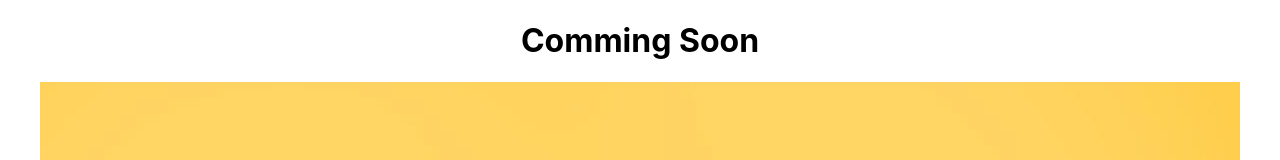
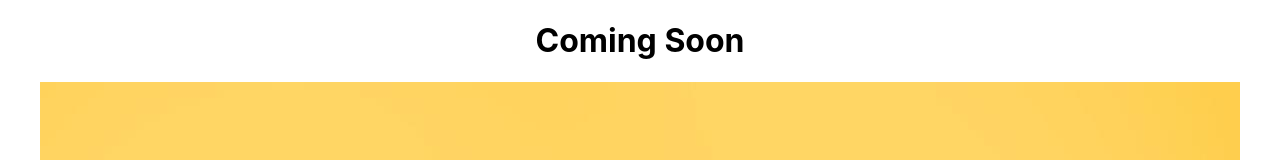
Before and after one commit to ayelet/petsitter-board, a React (Create React App) app in the folder client/: page / in a window 1280 px wide. Shown: the top 160 px of the page. Built offline with nearby package versions, Linux system fonts and the light colour scheme.

Commit message:
welcome page change

```diff
--- a/client/src/App.js
+++ b/client/src/App.js
@@ -4,7 +4,7 @@ import welcome from "./assets/img/welcome.jpg";
 function App() {
   return (
     <div className="App">
-      <h1>Comming Soon</h1>
+      <h1>Coming Soon</h1>
       <img src={welcome} alt="welcome"></img>
     </div>
   );
```
